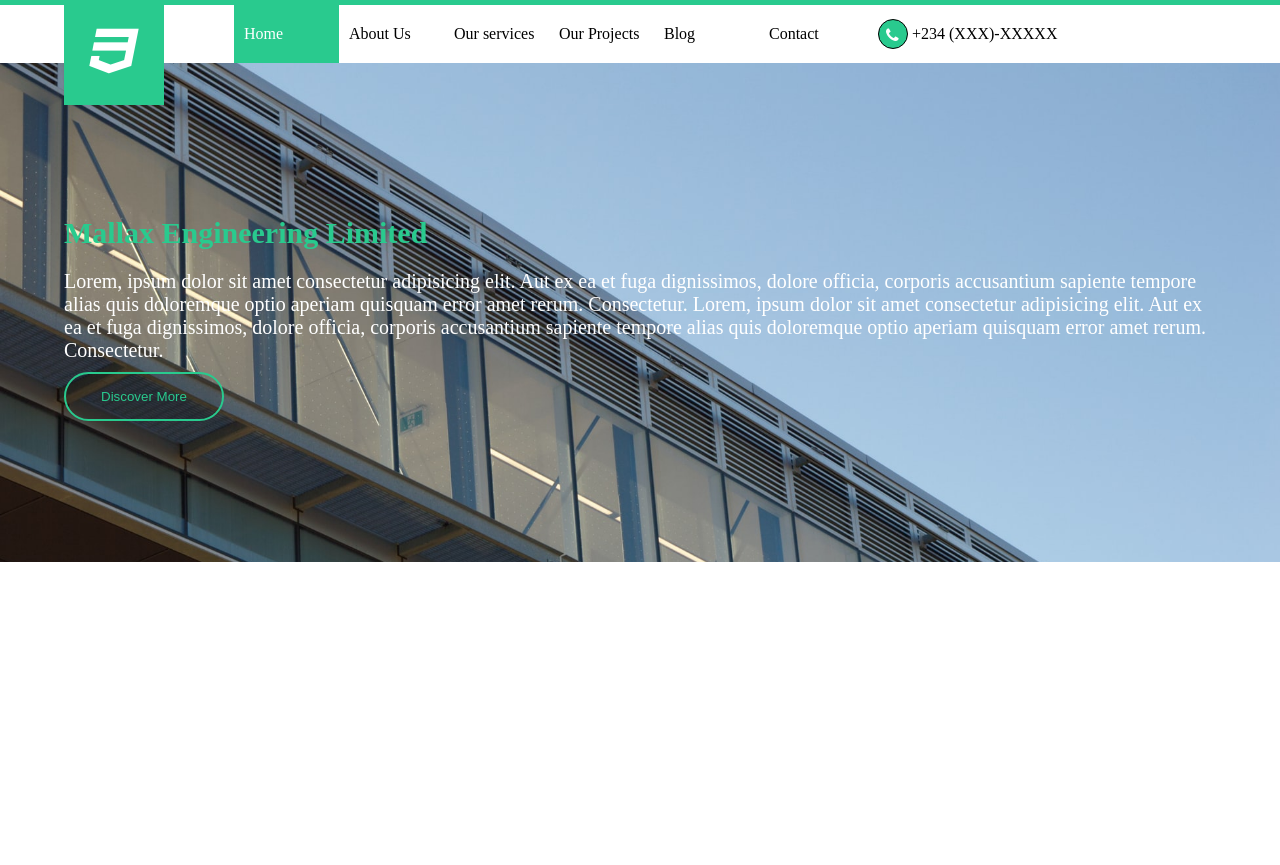
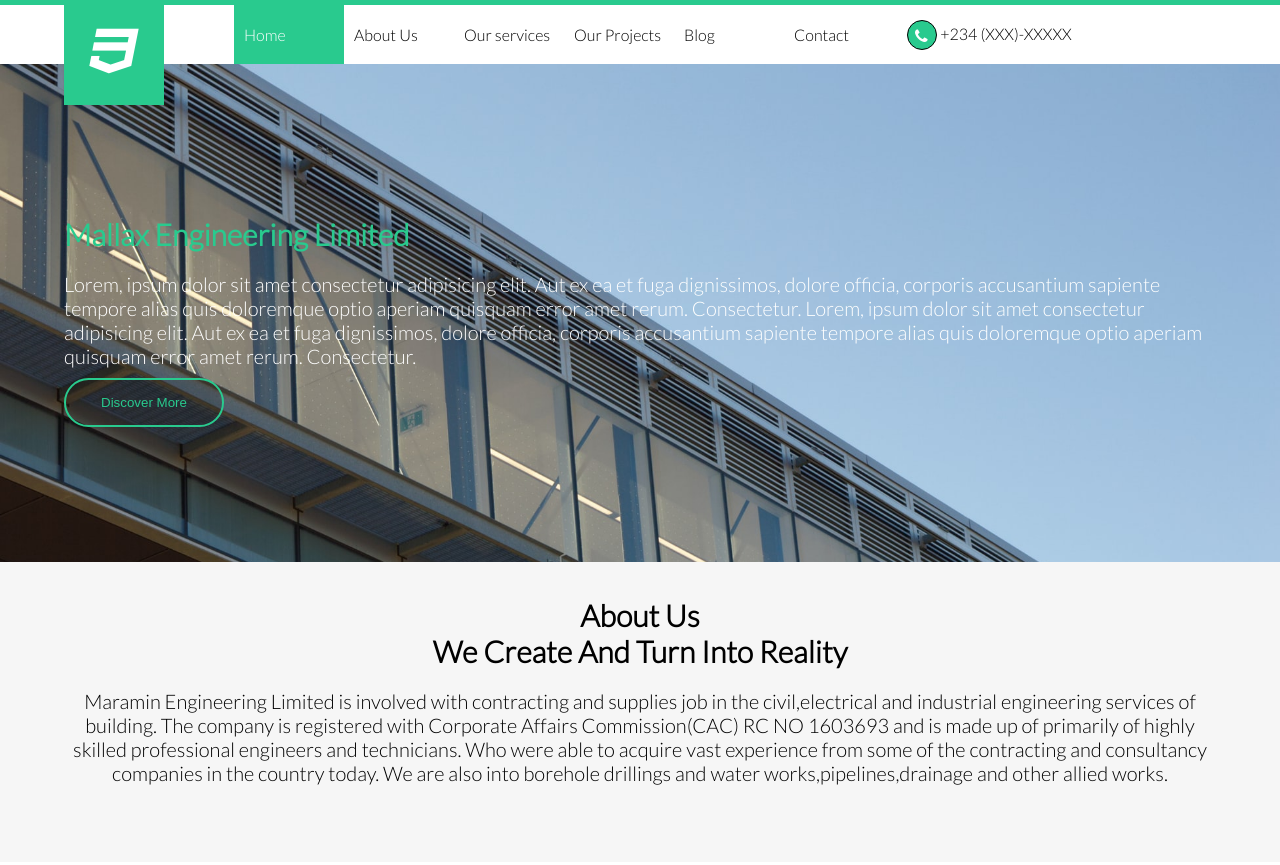
Before and after one commit to Tosmel2/Mallax, a plain HTML site: page index.html in a window 1280 px wide. Shown: the top 865 px of the page. Before the commit the page ends 800 px from the top, so only its background shows below. Drawn offline with Linux system fonts and the light colour scheme.

Commit message:
About us section completed

```diff
--- a/index.html
+++ b/index.html
@@ -5,6 +5,9 @@
     <meta charset="UTF-8">
     <meta http-equiv="X-UA-Compatible" content="IE=edge">
     <meta name="viewport" content="width=device-width, initial-scale=1.0">
+    <link rel="preconnect" href="https://fonts.googleapis.com">
+    <link rel="preconnect" href="https://fonts.gstatic.com" crossorigin>
+    <link href="https://fonts.googleapis.com/css2?family=Lato:wght@300&display=swap" rel="stylesheet">
     <link rel="stylesheet" href="vendors/fontawesome/css/font-awesome.min.css">
     <link rel="stylesheet" href="resources/css/style.css">
     <link rel="stylesheet" href="resources/css/mobilequeries.css">
@@ -51,6 +54,20 @@
             <button class="button_discover">Discover More</button>
         </div>
     </div>
+    <div class="Aboutus_section">
+        <div class="row">
+            <h1>About Us<br>
+                We Create And Turn Into Reality</h1>
+            <p>
+                Maramin Engineering Limited is involved with contracting and supplies job in the civil,electrical and
+                industrial engineering services of building. The company is registered with Corporate Affairs
+                Commission(CAC) RC NO 1603693 and is made up of primarily of highly skilled professional engineers and
+                technicians. Who were able to acquire vast experience from some of the contracting and consultancy
+                companies in the country today. We are also into borehole drillings and water works,pipelines,drainage
+                and other allied works.
+            </p>
+        </div>
+    </div>
 
 </body>
 
--- a/resources/css/style.css
+++ b/resources/css/style.css
@@ -4,6 +4,10 @@
     padding: 0;
     margin: 0;
     box-sizing: border-box;
+}
+body{
+    height: 2500px;
+    font-family: 'Lato', sans-serif;
 }
 /* Row holders */
 .row{
@@ -27,7 +31,7 @@ header{
 }
 /* link/contact card holder */
 .link_contact_card{
-    width: 80%;
+    width: 82%;
     margin: 0 0 0 170px;
 }
 /* Header links */
@@ -47,7 +51,7 @@ header{
 }
 .link_holder ul li{
     float: left;
-    width: 105px;
+    width: 110px;
 }
 .link_holder ul li:hover{
     background: #29ca8e;
@@ -149,3 +153,18 @@ header{
     border-radius: 25px;
     margin: 10px 0 0 0;
  }
+
+ /* About us section */
+ .Aboutus_section{
+     height: 300px;
+     background: rgba(128, 128, 128,0.07);
+     text-align: center;
+     padding: 35px 0 0 0 ;
+ }
+ .Aboutus_section h1{
+     margin: 0 0 20px 0;
+     font-size: 30px;
+ }
+ .Aboutus_section p{
+     font-size: 20px;
+ }
```
